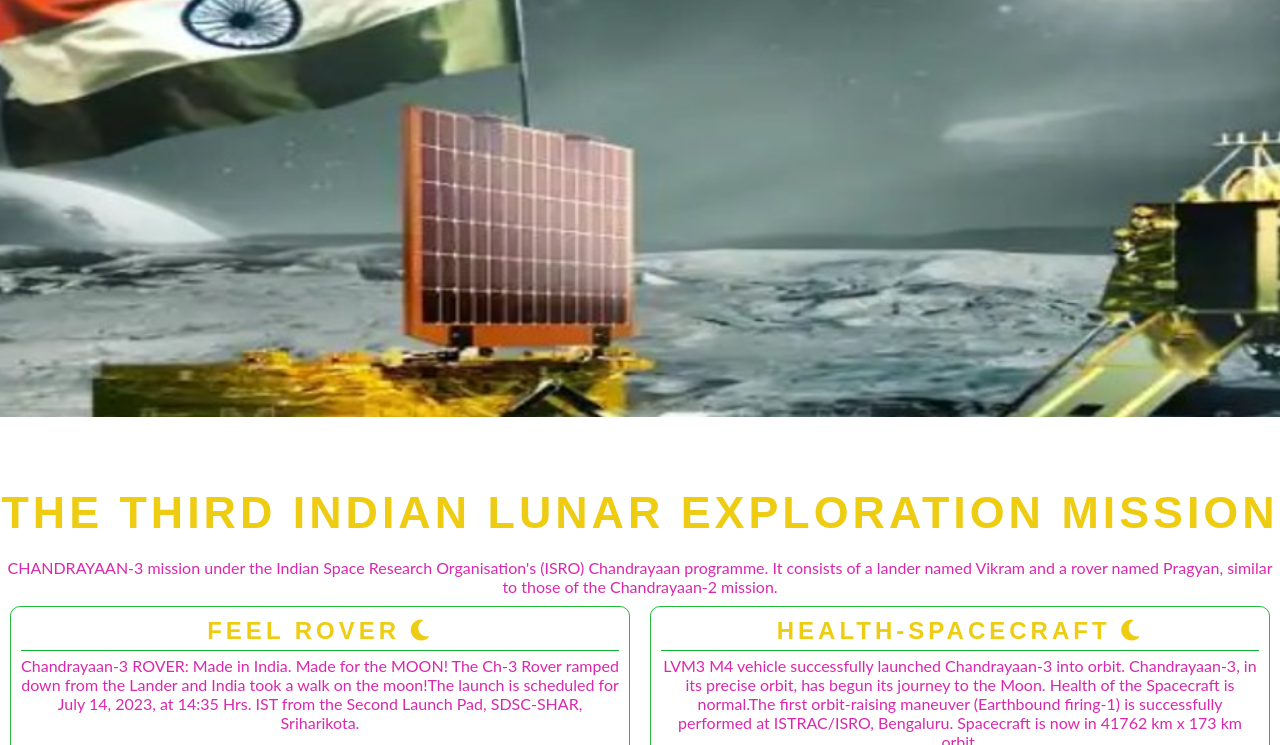
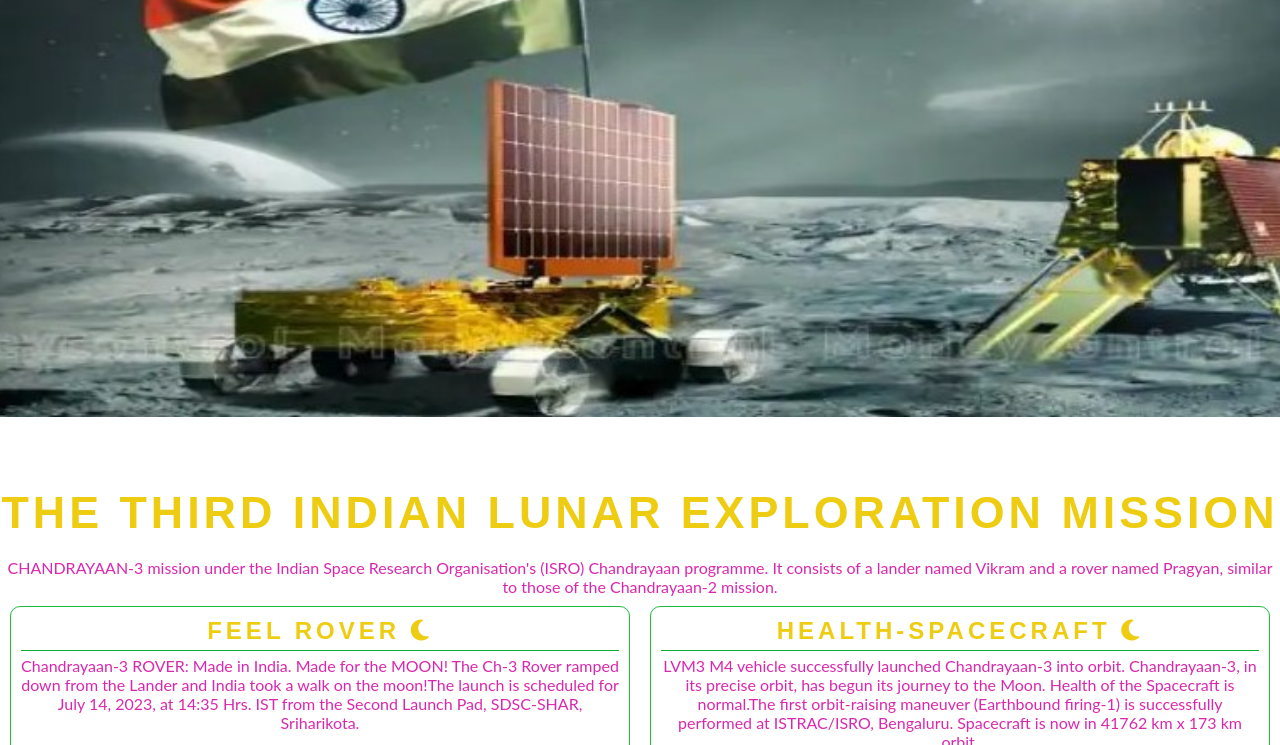
Before and after one commit to Seemavij/chandrayaan3, a plain HTML site: page index.html in a window 1280 px wide. Shown: the part 243-988 px from the top of the page. Drawn offline with Linux system fonts and the light colour scheme.

Commit message:
add cover image in css

```diff
--- a/assets/style.css
+++ b/assets/style.css
@@ -102,7 +102,7 @@ header {
 #cover-image {
     height: 550px;
     width: 100%;
-    background: url("/assets/images/chandrayaan-3.13.png")center center/cover;
+    background: url("/assets/images/cover-image-chandrayaan-3.jpg")center center/cover;
     animation-name: hero-zoom;
     animation-duration: 5s;
     animation-fill-mode: forwards;
```
